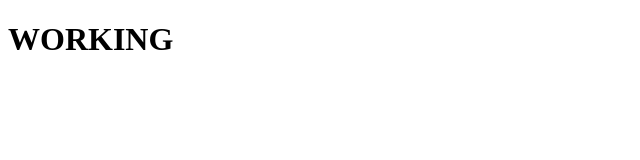
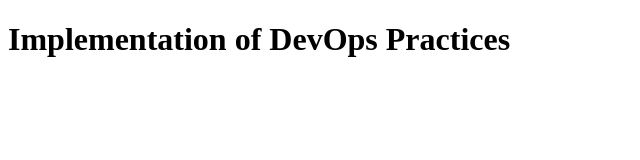
Before and after one commit to tcnaganath84/demo_CI_CD, a website: page tail.html in a window 1280 px wide. Shown: the whole page, without its empty margins (0-640 px from the left). Drawn offline with Linux system fonts and the light colour scheme.

Commit message:
Update tail.html

```diff
--- a/tail.html
+++ b/tail.html
@@ -1,10 +1,10 @@
 <!DOCTYPE html>
 <html>
 <head>
-    <title>Hello World</title>
+    <title>DevOps Demo</title>
 </head>
 <body>
 
-    <h1>WORKING</h1>
+    <h1>Implementation of DevOps Practices</h1>
 
 </body>
```
